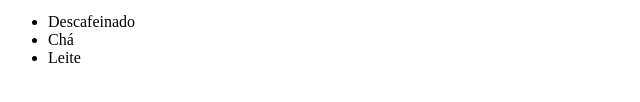
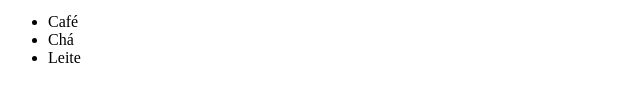
Before and after one commit to diegofolieni/diegofolieni.github.io, a plain HTML site: page index.html in a window 1280 px wide. Shown: the part 184-286 px from the top of the page, 0-640 px from the left. Drawn offline with Linux system fonts and the light colour scheme.

Commit message:
Commit para fechar pull Req

```diff
--- a/index.html
+++ b/index.html
@@ -12,7 +12,7 @@
             <li>Leite</li>
         </ol>
         <ul>
-            <li>Descafeinado</li>
+            <li>Café</li>
             <li>Chá</li>
             <li>Leite</li>
         </ul>
```
